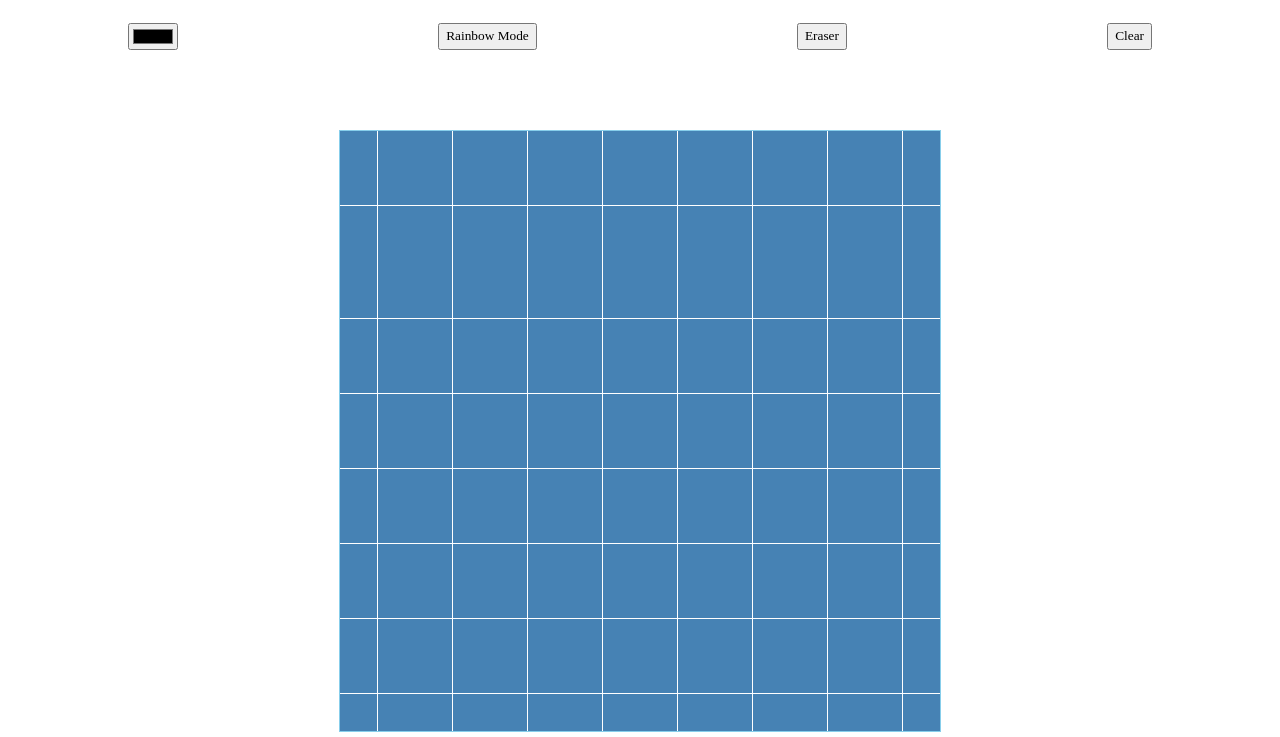
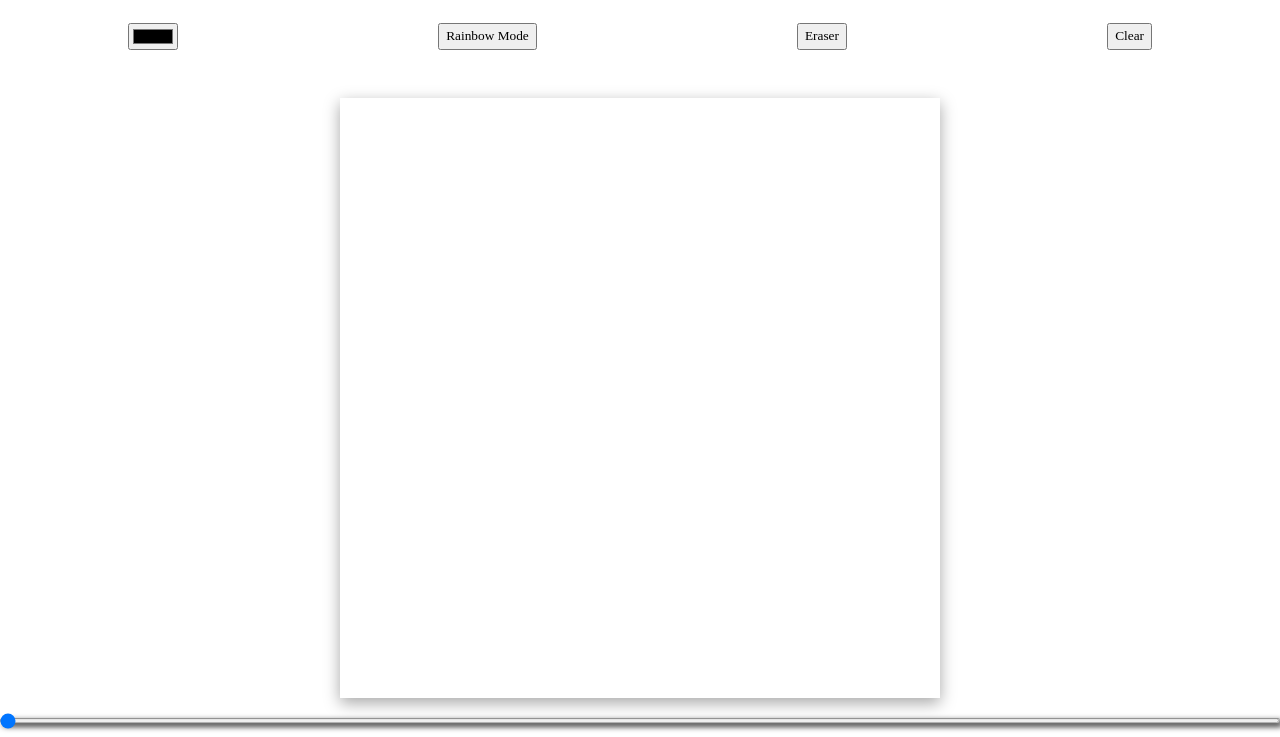
Before and after one commit to JKaneDev/etch-a-sketch, a plain HTML site: page index.html in a window 1280 px wide. Shown: the part 73-810 px from the top of the page. Drawn offline with Linux system fonts and the light colour scheme.

Commit message:
Fixing range slider bugs

```diff
--- a/main.js
+++ b/main.js
@@ -25,6 +25,7 @@ let currentRange = 16;
 let rows = currentRange;
 let columns = currentRange;
 createGrid(rows, columns);
+
 range.addEventListener('input', (e) => {
     currentRange = parseInt(range.value);
     createGrid(rows, columns);
@@ -52,13 +53,11 @@ function createGrid(rows, columns) {
     for (cellIndex = 0; cellIndex < (rows * columns); cellIndex++) {
         cell = document.createElement('div');
         cell.className = cellIndex;
-        cell.style.backgroundColor = 'steelblue';
+        cell.style.backgroundColor = 'white';
         grid.appendChild(cell)
         cell.addEventListener('mouseover', colorCell);
     }
 }
-
-
 
 function colorCell(event, cellIndex, color) {
     document.querySelector(cellIndex);
--- a/style.css
+++ b/style.css
@@ -26,14 +26,13 @@ header {
     height: 600px;
     width: 600px;
     display: grid;
-    gap:0.5px;
     background-color: white;
-    border: 1px solid skyblue;
+    box-shadow: rgba(0, 0, 0, 0.35) 0px 5px 15px;
 }
 
 .pixel {
     border: 1px solid skyblue;
-    background-color: steelblue;
+    background-color: white;
     text-align: center;
 }
 
@@ -42,8 +41,18 @@ header {
     flex-direction: column;
     justify-content: center;
     align-items: center;
-    padding-top: 4rem;
+    padding-top: 2em;
     gap: 18px;
+}
+
+.range {
+    width: 100%;
+    height: 0.4em;
+    outline: none;
+    border-radius: 3px;
+    background: #1f1f1f;
+    box-shadow: 3px 3px 6px #000,
+    inset 1px 1px 1px #909090;
 }
 
 
```
